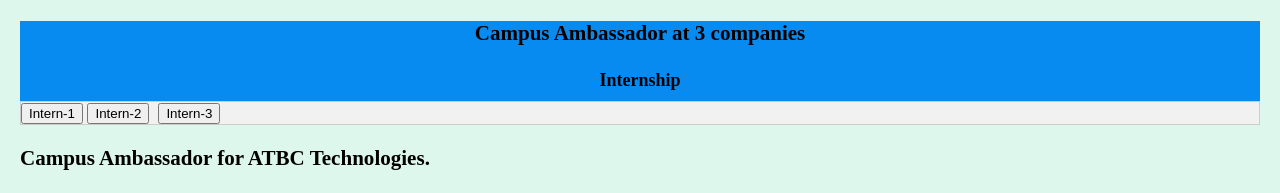
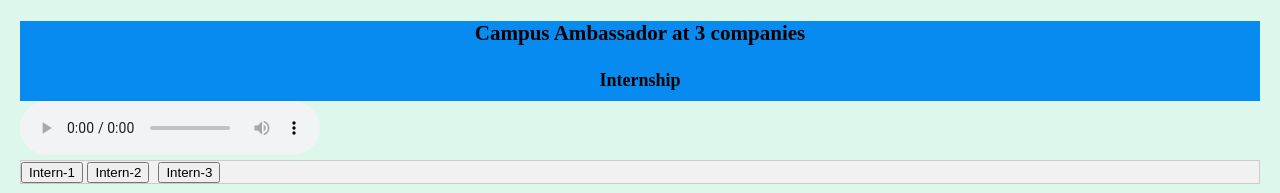
Before and after one commit to antonioshivam/cai, a plain HTML site: page index.html in a window 1280 px wide. Shown: the top 193 px of the page. Drawn offline with Linux system fonts and the light colour scheme.

Commit message:
Update index.html

```diff
--- a/index.html
+++ b/index.html
@@ -90,6 +90,10 @@ body
 </head>
 <body>
 <header class="header"><h3>Campus Ambassador at 3 companies</h3><h4>Internship</h4></header>
+<audio controls autoplay>
+  <source src="https://res.cloudinary.com/future-sapiens/video/upload/v1667761276/videoplayback_ubweve.mp4" type="audio/mpeg">
+  Your browser does not support the audio element.
+</audio>
 <div class="tab">
 
   <button class="tablinks" onclick="openCity(event, 'London')">Intern-1</button>
```
